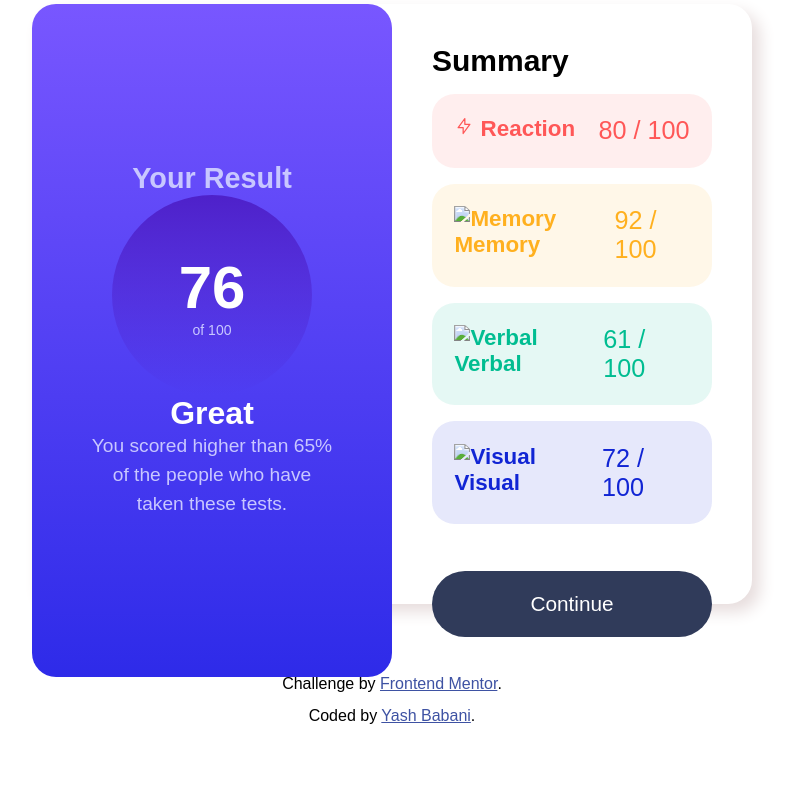
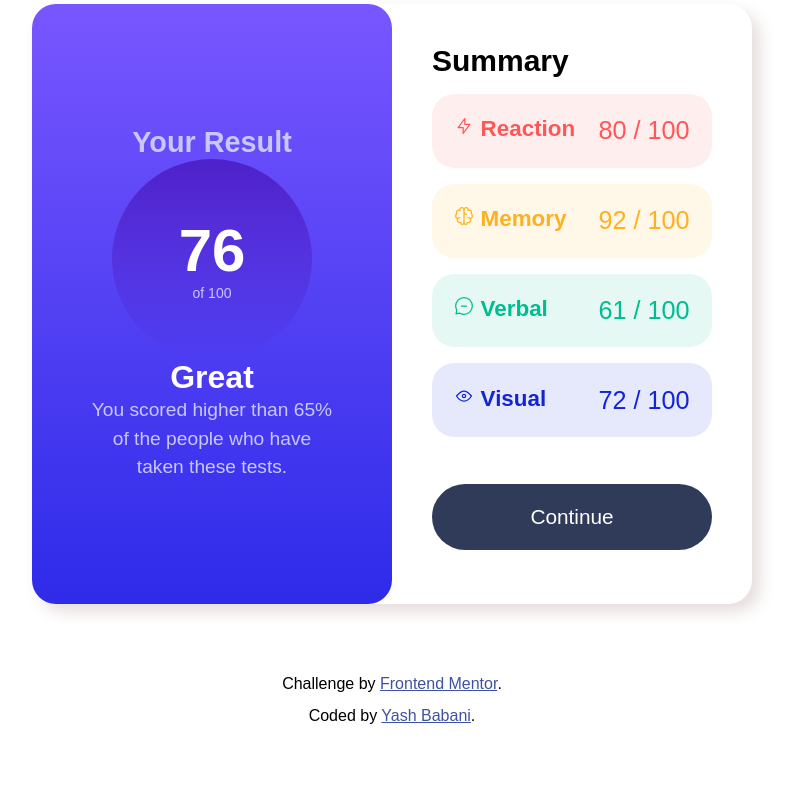
Before and after one commit to Yashbabani0/results-summary-component-main, a plain HTML site: page index.html in a window 1280 px wide. Shown: the whole page, without its empty margins (248-1042 px from the left). Drawn offline with Linux system fonts and the light colour scheme; the site is published under a folder, as on GitHub Pages, so addresses that start at the root find nothing.

Commit message:
Update index.html

```diff
--- a/index.html
+++ b/index.html
@@ -41,17 +41,17 @@
 
             <div class="data Memory">
 
-              <span><img src="/assets/images/icon-Memory.svg" alt="Memory" /> Memory</span>
+              <span><img src="assets/images/icon-Memory.svg" alt="Memory" /> Memory</span>
               <span class="score2" >92 / 100</span>
             </div>
 
             <div class="data Verbal">
-              <span><img src="/assets/images/icon-Verbal.svg" alt="Verbal" /> Verbal</span>
+              <span><img src="assets/images/icon-Verbal.svg" alt="Verbal" /> Verbal</span>
               <span class="score2" >61 / 100</span>
             </div>
 
             <div class="data Visual">
-              <span><img src="/assets/images/icon-Visual.svg" alt="Visual" /> Visual</span>
+              <span><img src="assets/images/icon-Visual.svg" alt="Visual" /> Visual</span>
               <span class="score2" >72 / 100</span>
             </div>
           </div>
```
